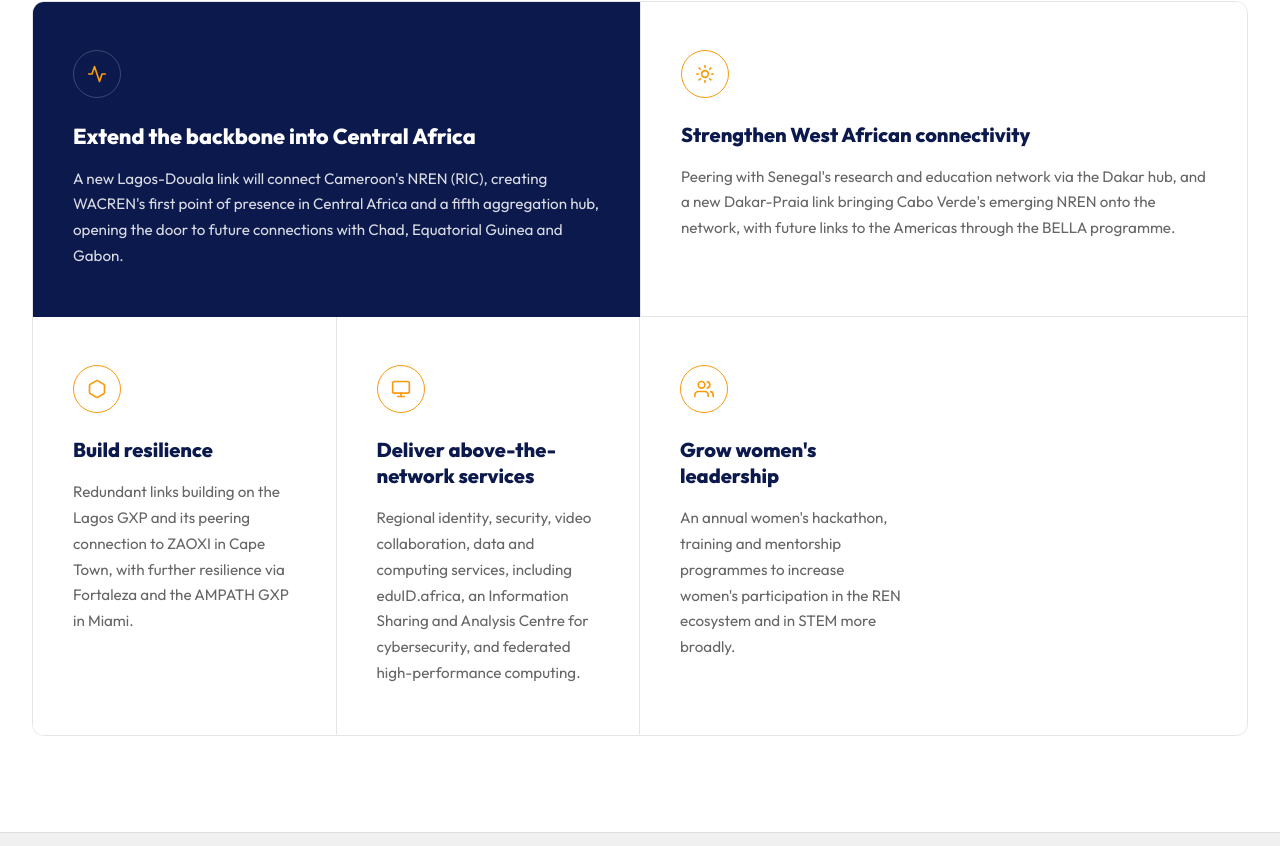
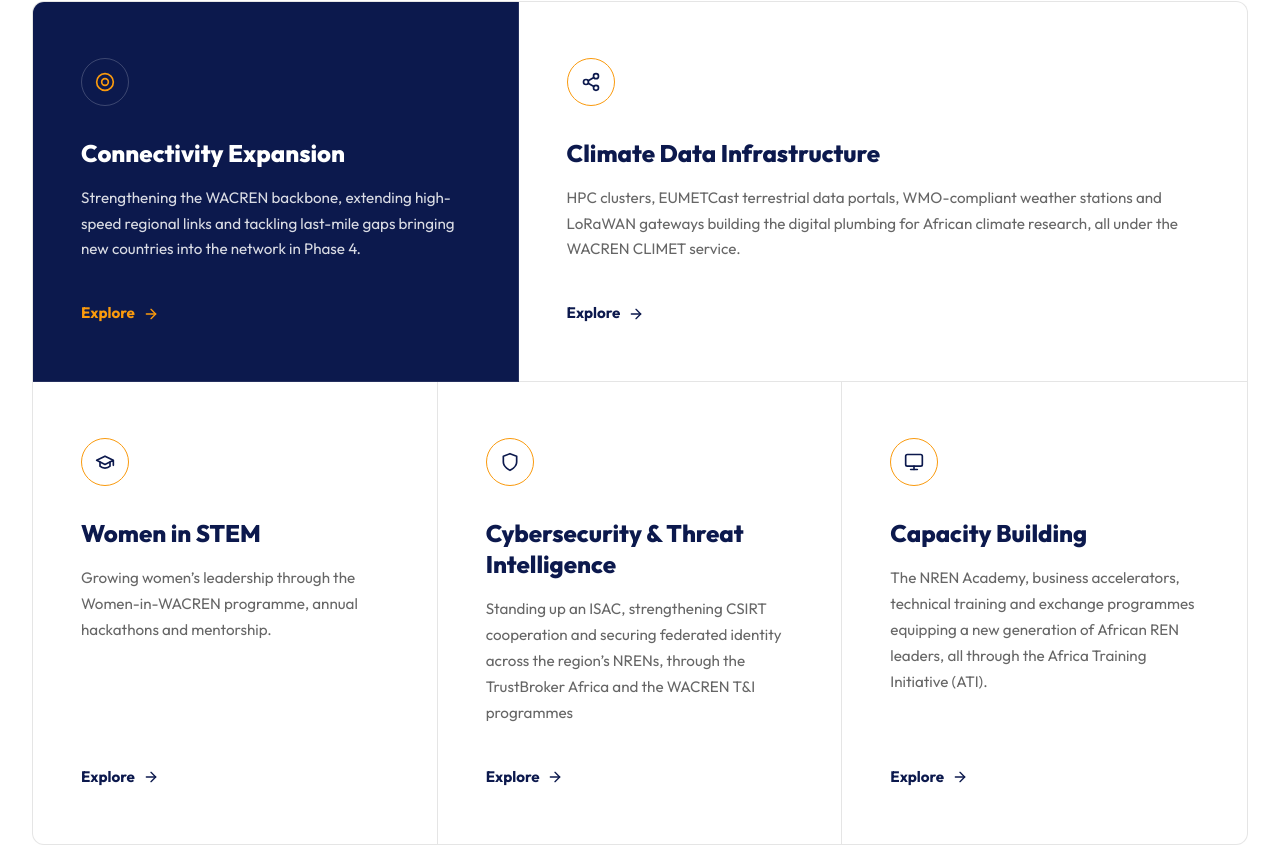
Before and after one commit to rizennews/africaconnect4, a Next.js app: page /about in a window 1280 px wide. Shown: the part 2018-2864 px from the top of the page. Built offline with nearby package versions, Linux system fonts and the light colour scheme.

Commit message:
Replace AboutWacrenRegion grid with FocusAreasGrid cards

```diff
--- a/src/components/AboutWacrenRegion.tsx
+++ b/src/components/AboutWacrenRegion.tsx
@@ -1,5 +1,7 @@
 import React from 'react';
+import Link from 'next/link';
 import styles from './AboutWacrenRegion.module.css';
+import focusStyles from './FocusAreasGrid.module.css';
 
 export default function AboutWacrenRegion() {
   return (
@@ -12,62 +14,103 @@
           </p>
         </div>
 
-        <div className={styles.grid}>
-          {/* Top Left - Dark */}
-          <div className={`${styles.cell} ${styles.cellTopLeft}`}>
-            <div className={styles.iconWrapper}>
-              <svg width="20" height="20" viewBox="0 0 24 24" fill="none" stroke="var(--color-primary-orange)" strokeWidth="2" strokeLinecap="round" strokeLinejoin="round"><polyline points="22 12 18 12 15 21 9 3 6 12 2 12"></polyline></svg>
+        <div className={focusStyles.container}>
+          {/* Card 1 */}
+          <div className={`${focusStyles.card} ${focusStyles.card1}`}>
+            <div className={focusStyles.iconWrapper}>
+              <svg width="20" height="20" viewBox="0 0 24 24" fill="none" stroke="currentColor" strokeWidth="2" strokeLinecap="round" strokeLinejoin="round">
+                <circle cx="12" cy="12" r="10"></circle>
+                <circle cx="12" cy="12" r="4"></circle>
+              </svg>
             </div>
-            <h3 className={styles.cellTitle}>Extend the backbone into Central Africa</h3>
-            <p className={styles.cellDesc}>
-              A new Lagos-Douala link will connect Cameroon's NREN (RIC), creating WACREN's first point of presence in Central Africa and a fifth aggregation hub, opening the door to future connections with Chad, Equatorial Guinea and Gabon.
+
+            <h3 className={focusStyles.title}>Connectivity Expansion</h3>
+            <p className={focusStyles.description}>
+              Strengthening the WACREN backbone, extending high-speed regional links and tackling last-mile gaps bringing new countries into the network in Phase 4.
             </p>
+            <Link href="#" className={focusStyles.exploreLink}>
+              Explore
+              <svg width="16" height="16" viewBox="0 0 24 24" fill="none" stroke="currentColor" strokeWidth="2" strokeLinecap="round" strokeLinejoin="round"><line x1="5" y1="12" x2="19" y2="12"></line><polyline points="12 5 19 12 12 19"></polyline></svg>
+            </Link>
           </div>
 
-          {/* Top Right */}
-          <div className={`${styles.cell} ${styles.cellTopRight}`}>
-            <div className={styles.iconWrapperLight}>
-              <svg width="20" height="20" viewBox="0 0 24 24" fill="none" stroke="var(--color-primary-orange)" strokeWidth="2" strokeLinecap="round" strokeLinejoin="round"><circle cx="12" cy="12" r="4"></circle><path d="M12 2v2"></path><path d="M12 20v2"></path><path d="M4.93 4.93l1.41 1.41"></path><path d="M17.66 17.66l1.41 1.41"></path><path d="M2 12h2"></path><path d="M20 12h2"></path><path d="M6.34 17.66l-1.41 1.41"></path><path d="M19.07 4.93l-1.41 1.41"></path></svg>
+          {/* Card 2 */}
+          <div className={`${focusStyles.card} ${focusStyles.card2}`}>
+            <div className={focusStyles.iconWrapper}>
+              <svg width="20" height="20" viewBox="0 0 24 24" fill="none" stroke="currentColor" strokeWidth="2" strokeLinecap="round" strokeLinejoin="round">
+                <circle cx="18" cy="5" r="3"></circle>
+                <circle cx="6" cy="12" r="3"></circle>
+                <circle cx="18" cy="19" r="3"></circle>
+                <line x1="8.59" y1="13.51" x2="15.42" y2="17.49"></line>
+                <line x1="15.41" y1="6.51" x2="8.59" y2="10.49"></line>
+              </svg>
             </div>
-            <h3 className={styles.cellTitleDark}>Strengthen West African connectivity</h3>
-            <p className={styles.cellDescLight}>
-              Peering with Senegal's research and education network via the Dakar hub, and a new Dakar-Praia link bringing Cabo Verde's emerging NREN onto the network, with future links to the Americas through the BELLA programme.
+
+            <h3 className={focusStyles.title}>Climate Data Infrastructure</h3>
+            <p className={focusStyles.description}>
+              HPC clusters, EUMETCast terrestrial data portals, WMO-compliant weather stations and LoRaWAN gateways building the digital plumbing for African climate research, all under the WACREN CLIMET service.
             </p>
+            <Link href="#" className={focusStyles.exploreLink}>
+              Explore
+              <svg width="16" height="16" viewBox="0 0 24 24" fill="none" stroke="currentColor" strokeWidth="2" strokeLinecap="round" strokeLinejoin="round"><line x1="5" y1="12" x2="19" y2="12"></line><polyline points="12 5 19 12 12 19"></polyline></svg>
+            </Link>
           </div>
 
-          {/* Bottom 1 */}
-          <div className={`${styles.cell} ${styles.cellBottom}`}>
-            <div className={styles.iconWrapperLight}>
-              <svg width="20" height="20" viewBox="0 0 24 24" fill="none" stroke="var(--color-primary-orange)" strokeWidth="2" strokeLinecap="round" strokeLinejoin="round"><path d="M21 16V8a2 2 0 0 0-1-1.73l-7-4a2 2 0 0 0-2 0l-7 4A2 2 0 0 0 3 8v8a2 2 0 0 0 1 1.73l7 4a2 2 0 0 0 2 0l7-4A2 2 0 0 0 21 16z"></path></svg>
+          {/* Card 3 */}
+          <div className={`${focusStyles.card} ${focusStyles.card3}`}>
+            <div className={focusStyles.iconWrapper}>
+              <svg width="20" height="20" viewBox="0 0 24 24" fill="none" stroke="currentColor" strokeWidth="2" strokeLinecap="round" strokeLinejoin="round">
+                <path d="M22 10v6M2 10l10-5 10 5-10 5z"></path>
+                <path d="M6 12v5c3 3 9 3 12 0v-5"></path>
+              </svg>
             </div>
-            <h3 className={styles.cellTitleDark}>Build resilience</h3>
-            <p className={styles.cellDescLight}>
-              Redundant links building on the Lagos GXP and its peering connection to ZAOXI in Cape Town, with further resilience via Fortaleza and the AMPATH GXP in Miami.
+
+            <h3 className={focusStyles.title}>Women in STEM</h3>
+            <p className={focusStyles.description}>
+              Growing women’s leadership through the Women-in-WACREN programme, annual hackathons and mentorship.
             </p>
+            <Link href="#" className={focusStyles.exploreLink}>
+              Explore
+              <svg width="16" height="16" viewBox="0 0 24 24" fill="none" stroke="currentColor" strokeWidth="2" strokeLinecap="round" strokeLinejoin="round"><line x1="5" y1="12" x2="19" y2="12"></line><polyline points="12 5 19 12 12 19"></polyline></svg>
+            </Link>
           </div>
 
+          {/* Card 4 */}
+          <div className={`${focusStyles.card} ${focusStyles.card4}`}>
+            <div className={focusStyles.iconWrapper}>
+              <svg width="20" height="20" viewBox="0 0 24 24" fill="none" stroke="currentColor" strokeWidth="2" strokeLinecap="round" strokeLinejoin="round">
+                <path d="M12 22s8-4 8-10V5l-8-3-8 3v7c0 6 8 10 8 10z"></path>
+              </svg>
+            </div>
 
-
-          {/* Bottom 3 */}
-          <div className={`${styles.cell} ${styles.cellBottom}`}>
-            <div className={styles.iconWrapperLight}>
-              <svg width="20" height="20" viewBox="0 0 24 24" fill="none" stroke="var(--color-primary-orange)" strokeWidth="2" strokeLinecap="round" strokeLinejoin="round"><rect x="2" y="3" width="20" height="14" rx="2" ry="2"></rect><line x1="8" y1="21" x2="16" y2="21"></line><line x1="12" y1="17" x2="12" y2="21"></line></svg>
-            </div>
-            <h3 className={styles.cellTitleDark}>Deliver above-the-network services</h3>
-            <p className={styles.cellDescLight}>
-              Regional identity, security, video collaboration, data and computing services, including eduID.africa, an Information Sharing and Analysis Centre for cybersecurity, and federated high-performance computing.
+            <h3 className={focusStyles.title}>Cybersecurity & Threat Intelligence</h3>
+            <p className={focusStyles.description}>
+              Standing up an ISAC, strengthening CSIRT cooperation and securing federated identity across the region’s NRENs, through the TrustBroker Africa and the WACREN T&I programmes
             </p>
+            <Link href="#" className={focusStyles.exploreLink}>
+              Explore
+              <svg width="16" height="16" viewBox="0 0 24 24" fill="none" stroke="currentColor" strokeWidth="2" strokeLinecap="round" strokeLinejoin="round"><line x1="5" y1="12" x2="19" y2="12"></line><polyline points="12 5 19 12 12 19"></polyline></svg>
+            </Link>
           </div>
 
-          {/* Bottom 4 */}
-          <div className={`${styles.cell} ${styles.cellBottom}`}>
-            <div className={styles.iconWrapperLight}>
-              <svg width="20" height="20" viewBox="0 0 24 24" fill="none" stroke="var(--color-primary-orange)" strokeWidth="2" strokeLinecap="round" strokeLinejoin="round"><path d="M17 21v-2a4 4 0 0 0-4-4H5a4 4 0 0 0-4 4v2"></path><circle cx="9" cy="7" r="4"></circle><path d="M23 21v-2a4 4 0 0 0-3-3.87"></path><path d="M16 3.13a4 4 0 0 1 0 7.75"></path></svg>
+          {/* Card 5 */}
+          <div className={`${focusStyles.card} ${focusStyles.card5}`}>
+            <div className={focusStyles.iconWrapper}>
+              <svg width="20" height="20" viewBox="0 0 24 24" fill="none" stroke="currentColor" strokeWidth="2" strokeLinecap="round" strokeLinejoin="round">
+                <rect x="2" y="3" width="20" height="14" rx="2" ry="2"></rect>
+                <line x1="8" y1="21" x2="16" y2="21"></line>
+                <line x1="12" y1="17" x2="12" y2="21"></line>
+              </svg>
             </div>
-            <h3 className={styles.cellTitleDark}>Grow women's leadership</h3>
-            <p className={styles.cellDescLight}>
-              An annual women's hackathon, training and mentorship programmes to increase women's participation in the REN ecosystem and in STEM more broadly.
+
+            <h3 className={focusStyles.title}>Capacity Building</h3>
+            <p className={focusStyles.description}>
+              The NREN Academy, business accelerators, technical training and exchange programmes equipping a new generation of African REN leaders, all through the Africa Training Initiative (ATI).
             </p>
+            <Link href="#" className={focusStyles.exploreLink}>
+              Explore
+              <svg width="16" height="16" viewBox="0 0 24 24" fill="none" stroke="currentColor" strokeWidth="2" strokeLinecap="round" strokeLinejoin="round"><line x1="5" y1="12" x2="19" y2="12"></line><polyline points="12 5 19 12 12 19"></polyline></svg>
+            </Link>
           </div>
         </div>
       </div>
```
